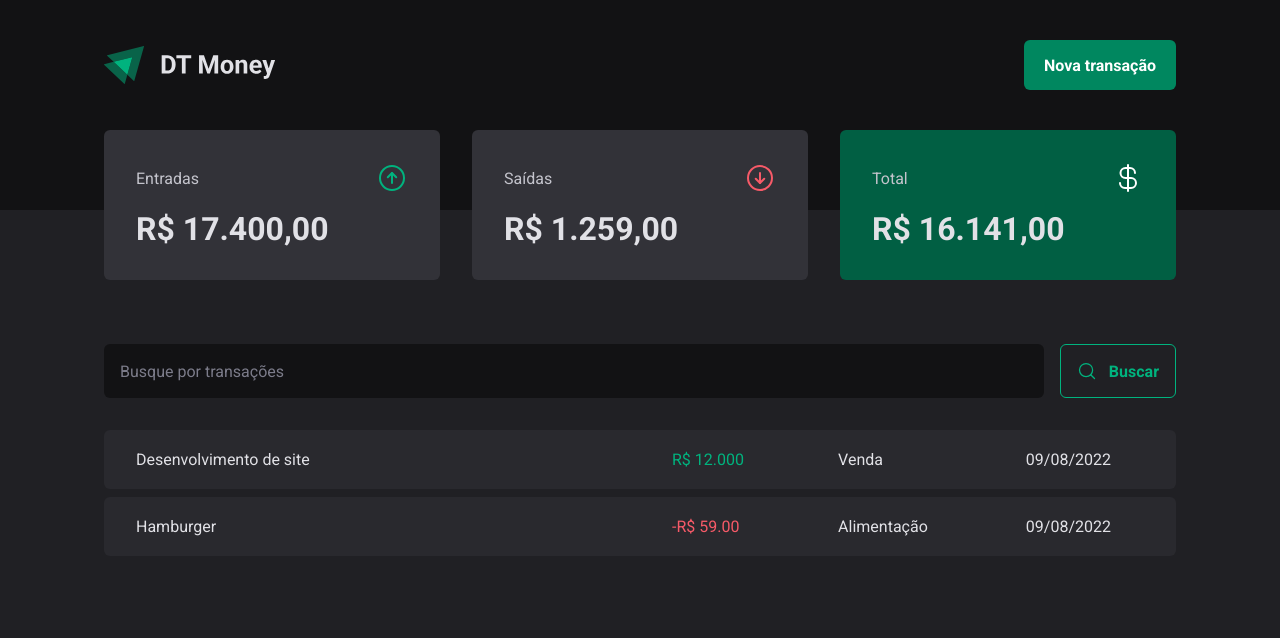
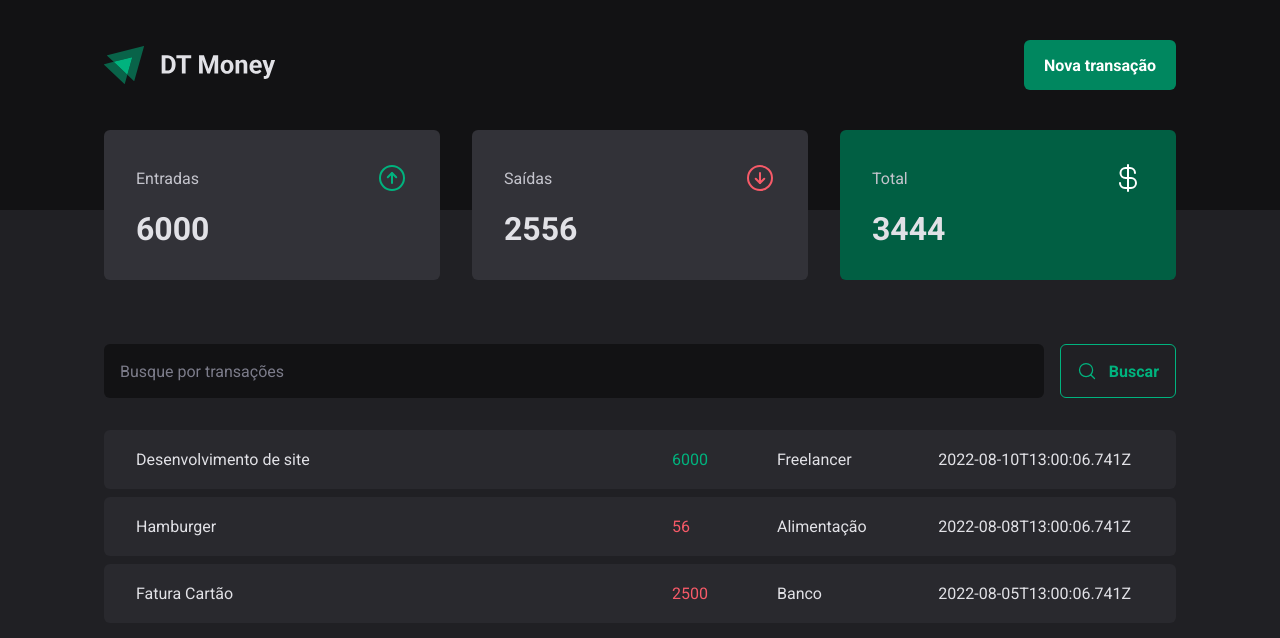
Before and after one commit to jfernandesdev/dt-money-2, a React (Vite) app: page / in a window 1280 px wide. Shown: the top 638 px of the page. Built offline with nearby package versions, Linux system fonts and the light colour scheme; data requests are answered from the project's data file.

Commit message:
FEAT: transaction context creation with HTTP request and transaction summary calculation

```diff
--- /dev/null
+++ b/db.json
@@ -0,0 +1,28 @@
+{
+  "transactions": [
+    {
+      "id": 1,
+      "description": "Desenvolvimento de site",
+      "type": "income",
+      "category": "Freelancer",
+      "price": 6000,
+      "createdAt": "2022-08-10T13:00:06.741Z"
+    },
+    {
+      "id": 2,
+      "description": "Hamburger",
+      "type": "outcome",
+      "category": "Alimentação",
+      "price": 56,
+      "createdAt": "2022-08-08T13:00:06.741Z"
+    },
+     {
+      "id": 3,
+      "description": "Fatura Cartão",
+      "type": "outcome",
+      "category": "Banco",
+      "price": 2500,
+      "createdAt": "2022-08-05T13:00:06.741Z"
+    }
+  ]
+}
--- a/package.json
+++ b/package.json
@@ -5,6 +5,7 @@
   "type": "module",
   "scripts": {
     "dev": "vite",
+    "dev:server": "json-server db.json -p 3333 -w -d 500",
     "build": "tsc && vite build",
     "preview": "vite preview",
     "lint": "eslint src --ext .ts,tsx"
@@ -12,6 +13,7 @@
   "dependencies": {
     "@radix-ui/react-dialog": "^1.0.0",
     "@radix-ui/react-radio-group": "^1.0.0",
+    "axios": "^0.27.2",
     "phosphor-react": "^1.4.1",
     "react": "^18.2.0",
     "react-dom": "^18.2.0",
@@ -24,6 +26,7 @@
     "@types/styled-components": "^5.1.25",
     "@vitejs/plugin-react": "^2.0.0",
     "eslint": "^8.21.0",
+    "json-server": "^0.17.0",
     "typescript": "^4.6.4",
     "vite": "^3.0.0"
   }
--- a/src/App.tsx
+++ b/src/App.tsx
@@ -3,12 +3,15 @@ import { ThemeProvider } from 'styled-components'
 import { GlobalStyle } from './styles/global'
 import { defaultTheme } from './styles/themes/default'
 
+import { TransactionsProvider } from './contexts/TransactionsContext'
 import { Transactions } from './pages/Transactions'
 
 export function App() {
   return (
     <ThemeProvider theme={defaultTheme}>
-      <Transactions />
+      <TransactionsProvider>
+        <Transactions />
+      </TransactionsProvider>
       <GlobalStyle />
     </ThemeProvider>
   )
--- a/src/components/Summary/index.tsx
+++ b/src/components/Summary/index.tsx
@@ -1,7 +1,29 @@
 import { ArrowCircleUp, ArrowCircleDown, CurrencyDollar } from 'phosphor-react'
+import { useTransaction } from '../../hooks/useTransactions'
 import { SummaryContainer, SummaryCard } from './styles'
 
 export function Summary() {
+  const { transactions } = useTransaction()
+
+  // { income: 0, outcome: 0, total: 0 }
+  const summary = transactions.reduce(
+    (acc, transaction) => {
+      if (transaction.type === 'income') {
+        acc.income += transaction.price
+        acc.total += transaction.price
+      } else {
+        acc.outcome += transaction.price
+        acc.total -= transaction.price
+      }
+      return acc
+    },
+    {
+      income: 0,
+      outcome: 0,
+      total: 0,
+    },
+  )
+
   return (
     <SummaryContainer>
       <SummaryCard>
@@ -10,7 +32,7 @@ export function Summary() {
           <ArrowCircleUp size={32} color="#00B37E" />
         </header>
 
-        <strong>R$ 17.400,00</strong>
+        <strong>{summary.income}</strong>
       </SummaryCard>
 
       <SummaryCard>
@@ -19,7 +41,7 @@ export function Summary() {
           <ArrowCircleDown size={32} color="#F75A68" />
         </header>
 
-        <strong>R$ 1.259,00</strong>
+        <strong>{summary.outcome}</strong>
       </SummaryCard>
 
       <SummaryCard variant="green">
@@ -28,7 +50,7 @@ export function Summary() {
           <CurrencyDollar size={32} color="#FFF" />
         </header>
 
-        <strong>R$ 16.141,00</strong>
+        <strong>{summary.total}</strong>
       </SummaryCard>
     </SummaryContainer>
   )
--- /dev/null
+++ b/src/contexts/TransactionsContext.tsx
@@ -0,0 +1,40 @@
+import { useState, useEffect, createContext, ReactNode } from 'react'
+import { api } from '../services/api'
+
+interface Transaction {
+  id: number
+  description: string
+  type: 'income' | 'outcome'
+  category: string
+  price: number
+  createdAt: string
+}
+
+export interface TransactionsContextType {
+  transactions: Transaction[]
+}
+
+interface TransactionsProviderProps {
+  children: ReactNode
+}
+
+export const TransactionsContext = createContext({} as TransactionsContextType)
+
+export function TransactionsProvider({ children }: TransactionsProviderProps) {
+  const [transactions, setTransactions] = useState<Transaction[]>([])
+
+  async function loadTransactions() {
+    const { data } = await api.get('/transactions')
+    setTransactions(data)
+  }
+
+  useEffect(() => {
+    loadTransactions()
+  }, [])
+
+  return (
+    <TransactionsContext.Provider value={{ transactions }}>
+      {children}
+    </TransactionsContext.Provider>
+  )
+}
--- /dev/null
+++ b/src/hooks/useTransactions.tsx
@@ -0,0 +1,11 @@
+import { useContext } from 'react'
+import {
+  TransactionsContext,
+  TransactionsContextType,
+} from '../contexts/TransactionsContext'
+
+export function useTransaction(): TransactionsContextType {
+  const context = useContext(TransactionsContext)
+
+  return context
+}
--- a/src/pages/Transactions/index.tsx
+++ b/src/pages/Transactions/index.tsx
@@ -1,6 +1,8 @@
 import { Header } from '../../components/Header'
 import { SearchForm } from '../../components/SearchForm'
 import { Summary } from '../../components/Summary'
+
+import { useTransaction } from '../../hooks/useTransactions'
 
 import {
   TransactionsContainer,
@@ -9,6 +11,7 @@ import {
 } from './styles'
 
 export function Transactions() {
+  const { transactions } = useTransaction()
   return (
     <>
       <Header />
@@ -19,23 +22,18 @@ export function Transactions() {
 
         <TransactionsTable>
           <tbody>
-            <tr>
-              <td width="50%">Desenvolvimento de site</td>
-              <td>
-                <PriceHighlight variant="income">R$ 12.000</PriceHighlight>
-              </td>
-              <td>Venda</td>
-              <td>09/08/2022</td>
-            </tr>
-
-            <tr>
-              <td width="50%">Hamburger</td>
-              <td>
-                <PriceHighlight variant="outcome">-R$ 59.00</PriceHighlight>
-              </td>
-              <td>Alimentação</td>
-              <td>09/08/2022</td>
-            </tr>
+            {transactions.map((transaction) => (
+              <tr key={transaction.id}>
+                <td width="50%">{transaction.description}</td>
+                <td>
+                  <PriceHighlight variant={transaction.type}>
+                    {transaction.price}
+                  </PriceHighlight>
+                </td>
+                <td>{transaction.category}</td>
+                <td>{transaction.createdAt}</td>
+              </tr>
+            ))}
           </tbody>
         </TransactionsTable>
       </TransactionsContainer>
--- /dev/null
+++ b/src/services/api.ts
@@ -0,0 +1,5 @@
+import axios from 'axios'
+
+export const api = axios.create({
+  baseURL: 'http://localhost:3333/',
+})
```
